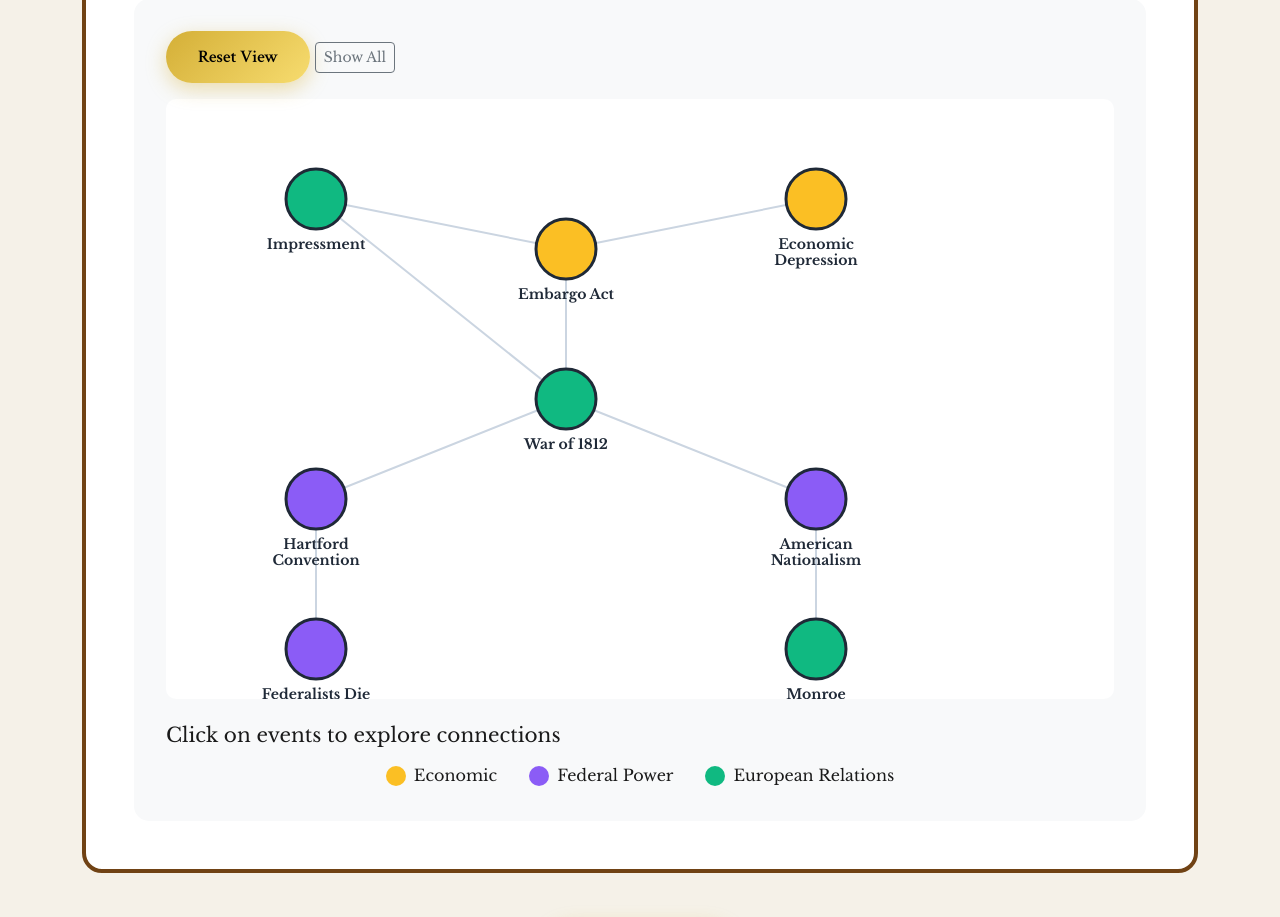
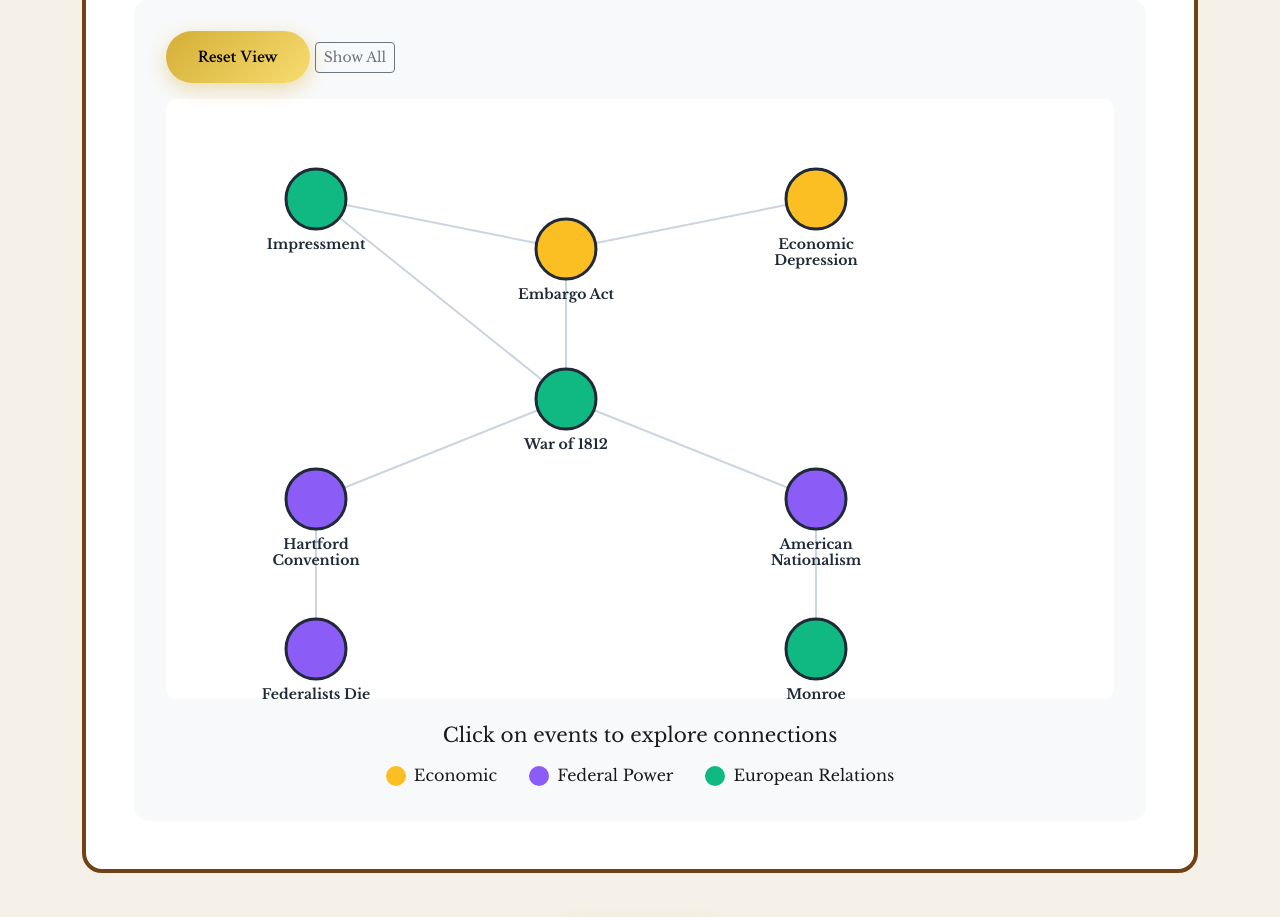
Before and after one commit to shashwatj1/early-republic-hub, a Flask app: page /visualizations in a window 1280 px wide. Shown: the part 2983-3900 px from the top of the page. Run offline with Flask 3, Linux system fonts and the light colour scheme.

Commit message:
updated css

```diff
--- a/templates/visualizations/index.html
+++ b/templates/visualizations/index.html
@@ -549,7 +549,7 @@
 
 .web-legend {
     margin-top: 1.5rem;
-    text-center;
+    text-align: center;
 }
 
 .legend-items {
```
